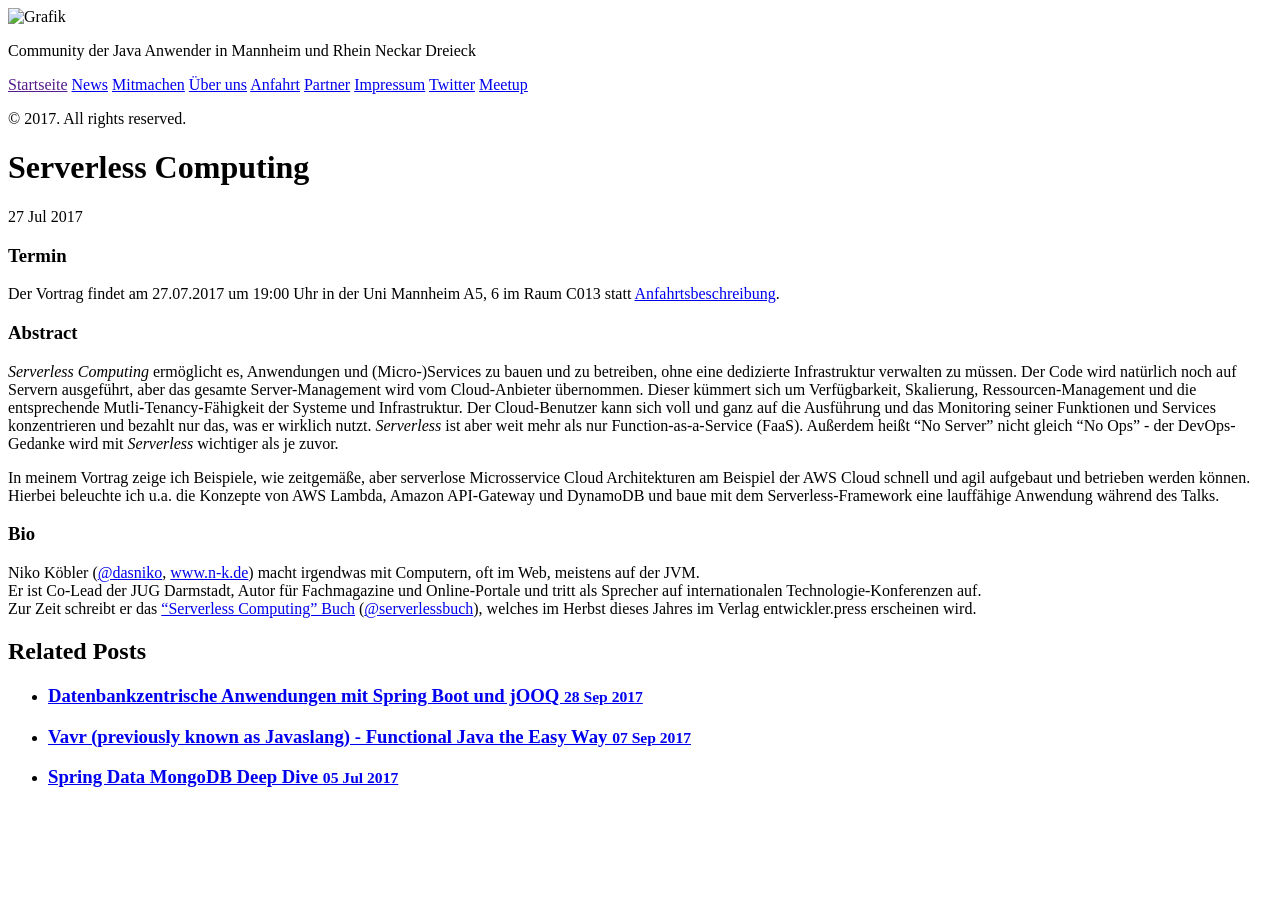
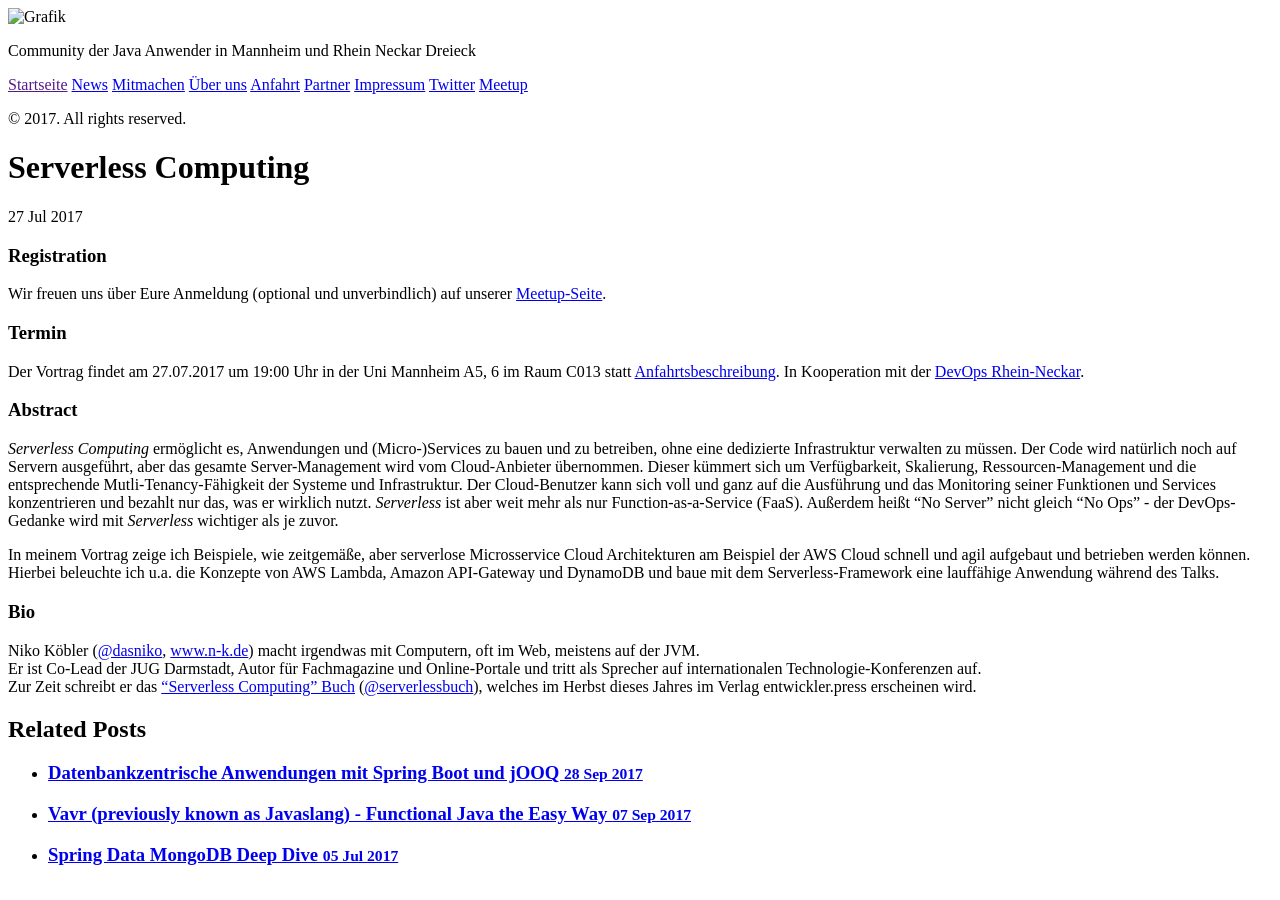
Before and after one commit to majug/majug.github.io, a Jekyll site: the page built from _posts/2017-07-27-serverless-computing-cloud.md, in a window 1280 px wide. Built offline with Jekyll 4.4.1, drawn with Linux system fonts in a browser that asks for light colours.

Commit message:
Add Meetup and cooperation partner.

```diff
--- a/_posts/2017-07-27-serverless-computing-cloud.md
+++ b/_posts/2017-07-27-serverless-computing-cloud.md
@@ -5,9 +5,14 @@ speaker: 'Niko Köbler'
 state: startpage
 ---
 
+### Registration
+
+Wir freuen uns über Eure Anmeldung (optional und unverbindlich) auf unserer [Meetup-Seite](https://www.meetup.com/mannheim-java-usergroup/events/240412534/).
+
 ### Termin
 
 Der Vortrag findet am 27.07.2017 um 19:00 Uhr in der Uni Mannheim A5, 6 im Raum C013 statt [Anfahrtsbeschreibung](/getting-there).
+In Kooperation mit der [DevOps Rhein-Neckar](https://www.meetup.com/DevOps-Rhein-Neckar/).
 
 ### Abstract
 
```
